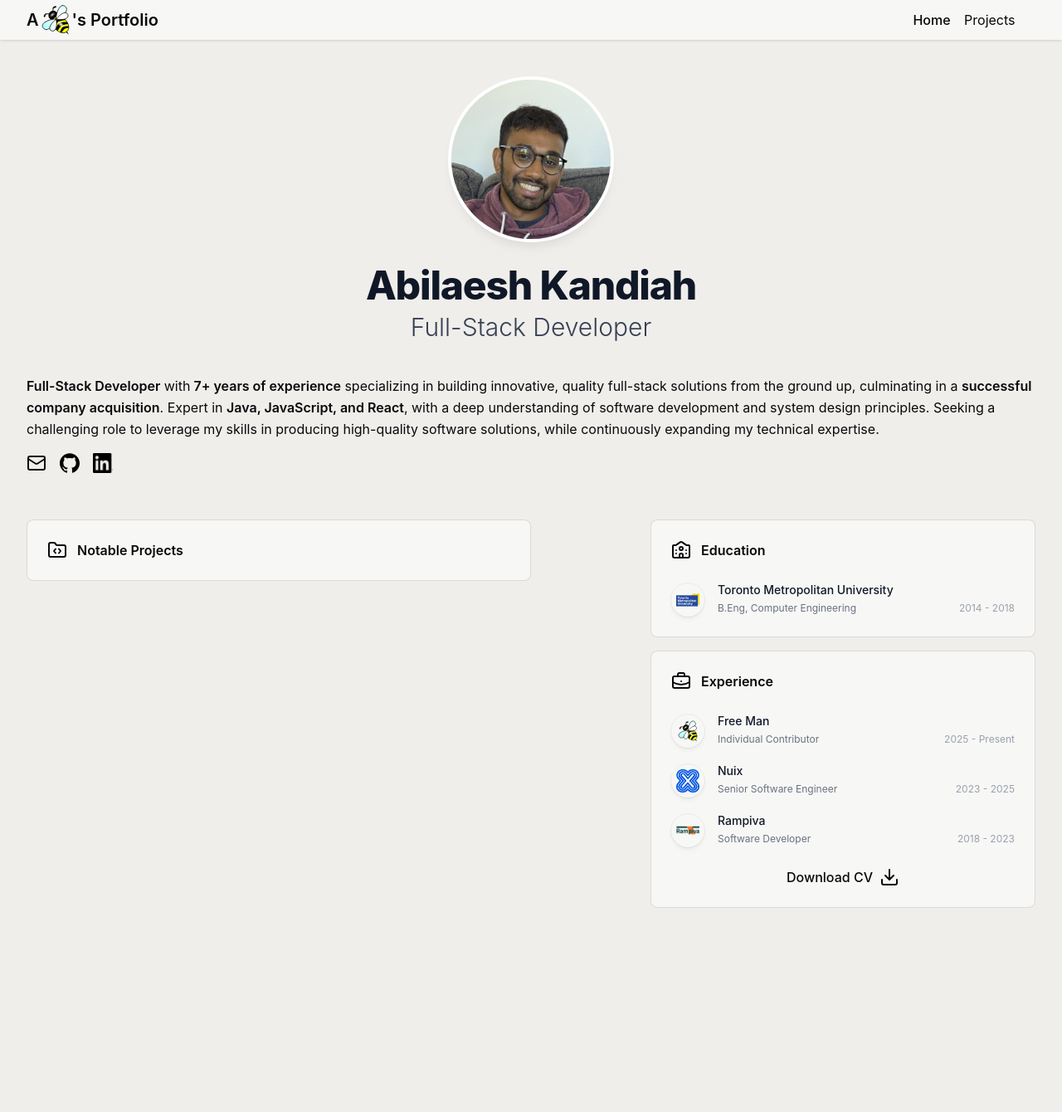
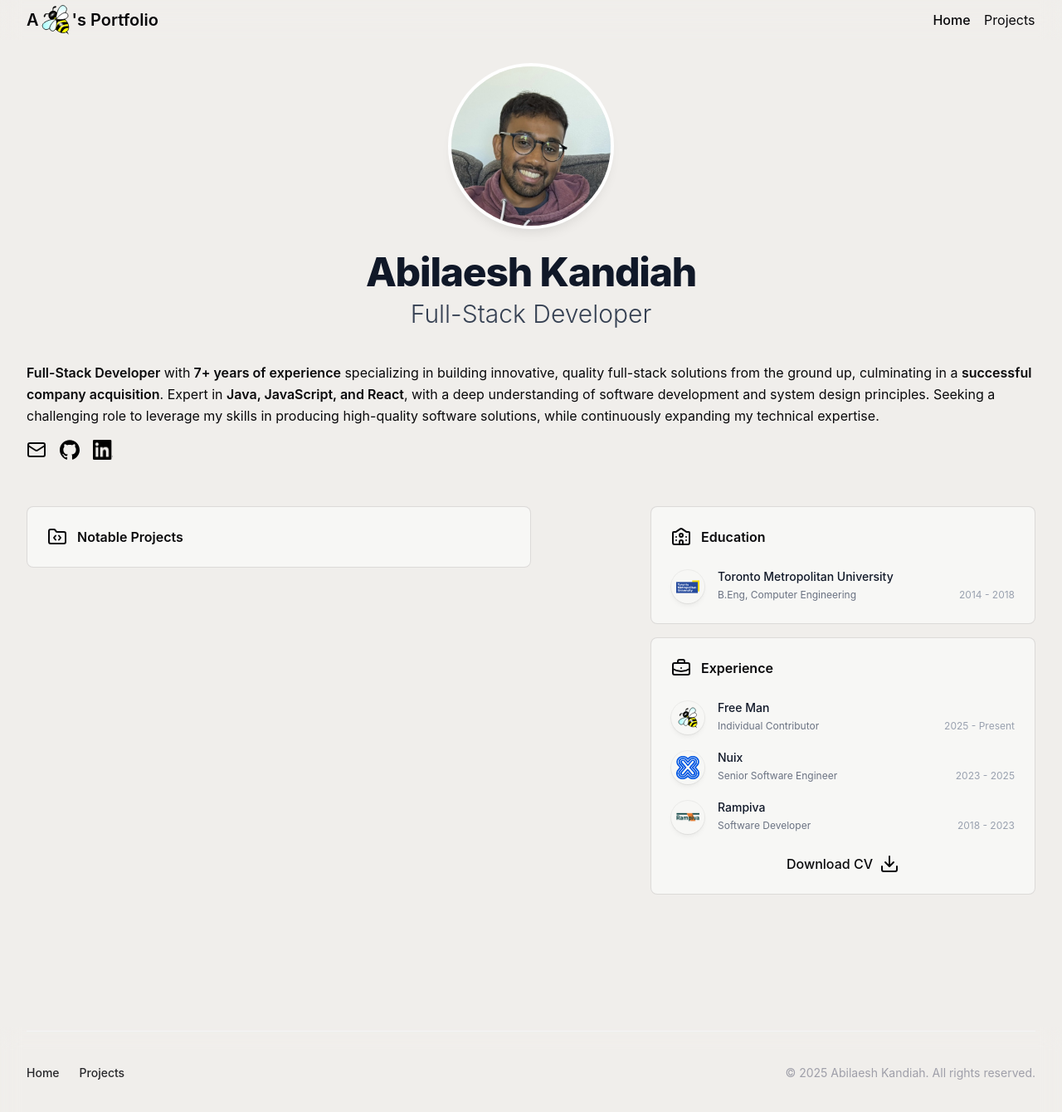
Before and after one commit to abikandiah/portfolio, a React (Vite) app: page / in a window 1280 px wide. Shown: the top 1340 px of the page at 83% size. Before the commit the page ends 1126 px from the top, so only its background shows below. Built offline with nearby package versions, Linux system fonts and the light colour scheme.

Commit message:
Styling updates

```diff
--- a/src/components/Footer.tsx
+++ b/src/components/Footer.tsx
@@ -1,8 +1,26 @@
+import { NavLink } from "./misc";
 
 function Footer() {
     return (
-        <footer>
+        <footer className="footer">
+            <div className="mx-auto max-w-screen-xl">
+                <div className="border-t border-zinc-100 pt-10 pb-16 dark:border-zinc-700/40">
+                    <div>
+                        <div className="flex flex-col items-center justify-between gap-6 md:flex-row">
+                            <div className="flex flex-wrap justify-center gap-x-6 gap-y-1 text-sm font-medium text-zinc-800 dark:text-zinc-200">
+                                <NavLink to="/" text={'Home'} />
 
+                                <NavLink to="/projects" text={'Projects'} />
+                            </div>
+                            <p className="text-sm text-zinc-400 dark:text-zinc-500">
+                                ©
+                                2025
+                                Abilaesh Kandiah. All rights reserved.
+                            </p>
+                        </div>
+                    </div>
+                </div>
+            </div>
         </footer>
     )
 }
--- a/src/components/Header.tsx
+++ b/src/components/Header.tsx
@@ -21,7 +21,7 @@ function Header() {
                 </Link>
 
                 <div className="flex items-center divide-x-2 divide-stone-200">
-                    <nav className="flex items-center justify-center gap-4 pr-6">
+                    <nav className="flex items-center justify-center gap-4">
 
                         <NavLink to="/" text={'Home'} />
 
--- a/src/styles.css
+++ b/src/styles.css
@@ -26,16 +26,20 @@
 }
 
 .header {
-	@apply sticky top-0 z-50 shadow-sm shadow-stone-300 py-1 px-8 bg-card backdrop-blur-md;
+	@apply sticky top-0 z-50 py-1 px-8 backdrop-blur-md;
 	align-content: center;
 }
 
 .outlet-content {
-	@apply max-w-screen-xl mx-auto p-8 m-4;
+	@apply max-w-screen-xl mx-auto p-8;
+}
+
+.footer {
+	@apply flex-none mt-32 py-1 px-8 backdrop-blur-md;
 }
 
 .card {
-	@apply text-card-foreground flex flex-col gap-6 p-6 rounded-md bg-card border-stone-300/80 border
+	@apply text-card-foreground flex flex-col gap-6 p-6 rounded-md bg-card border-stone-300/80 border;
 }
 
 .nav-link {
```
